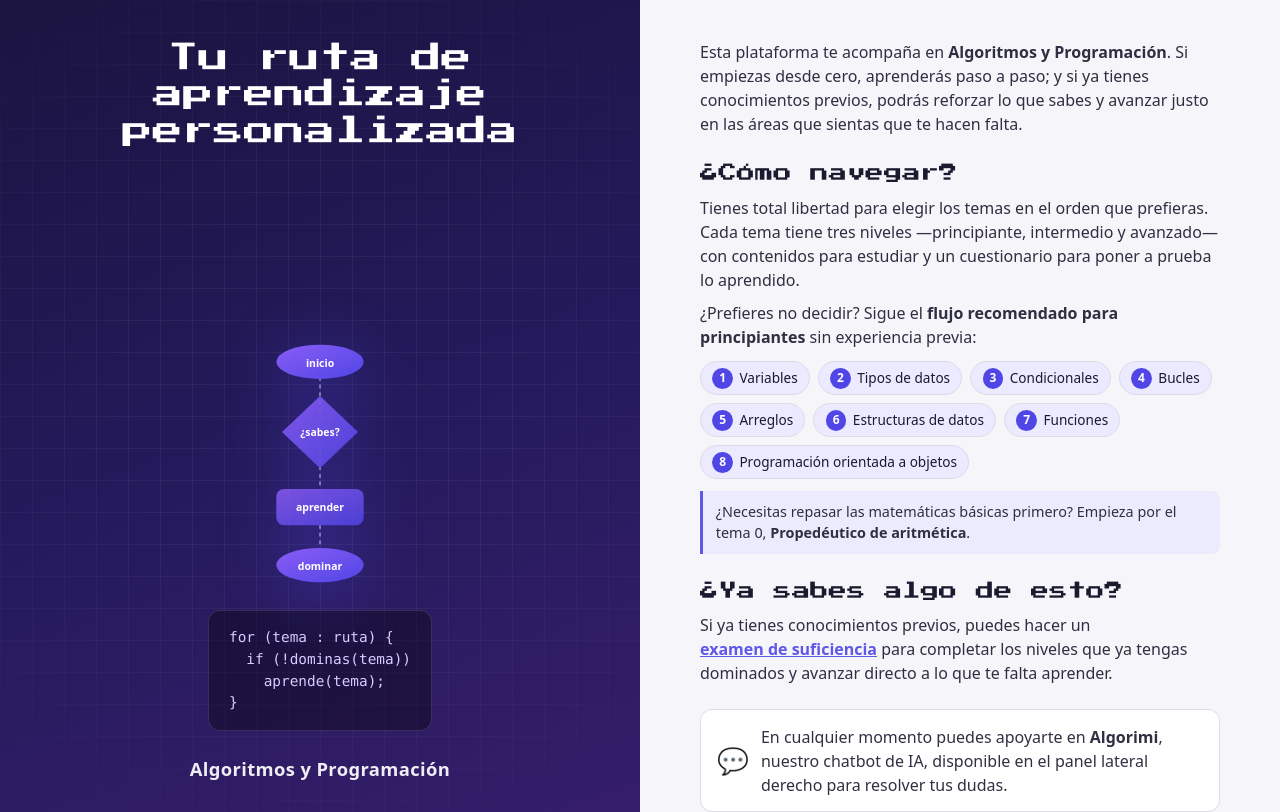
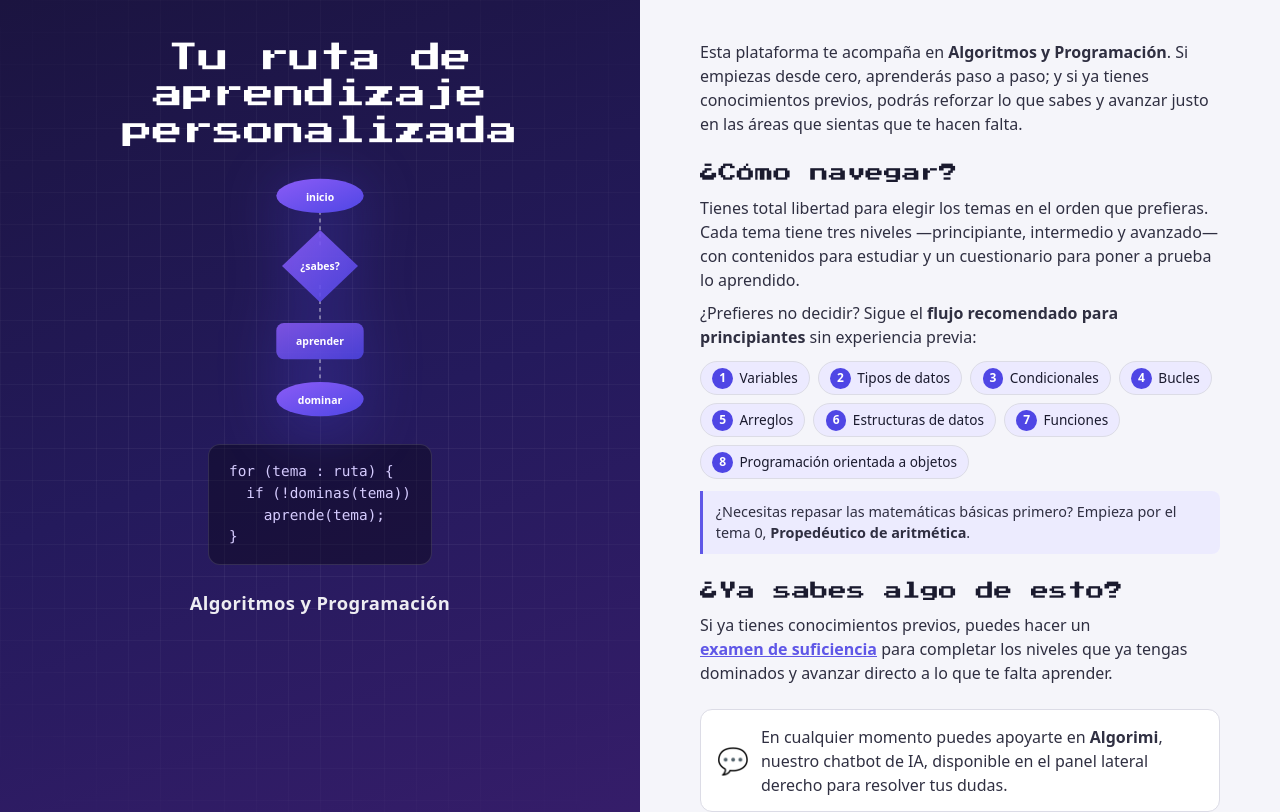
Before and after one commit to Heyzel/App-Ruta, a React (Vite) app: page / in a window 1280 px wide. Shown: the top 812 px of the page. Built offline with nearby package versions, Linux system fonts and the light colour scheme; no server answers.

Commit message:
feature: cambio en el titulo

```diff
--- a/src/pages/Bienvenida.css
+++ b/src/pages/Bienvenida.css
@@ -29,12 +29,9 @@
 
 .bienvenida-arte-contenido {
   position: relative;
-  flex: 1;
-  width: 100%;
   display: flex;
   flex-direction: column;
   align-items: center;
-  justify-content: center;
   gap: 1.5rem;
 }
 
```
